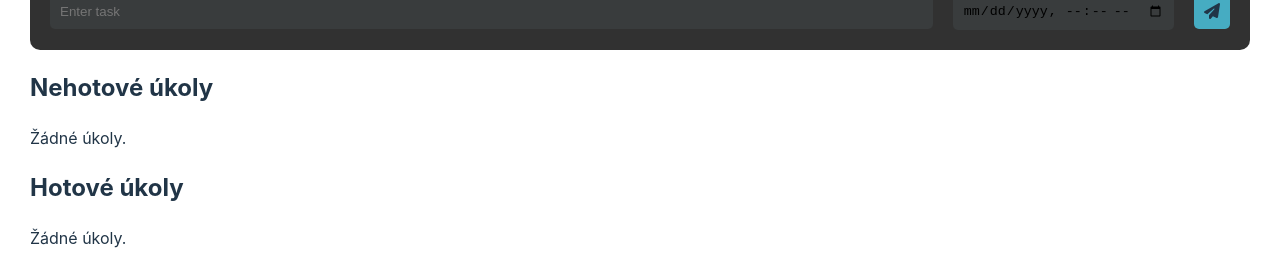
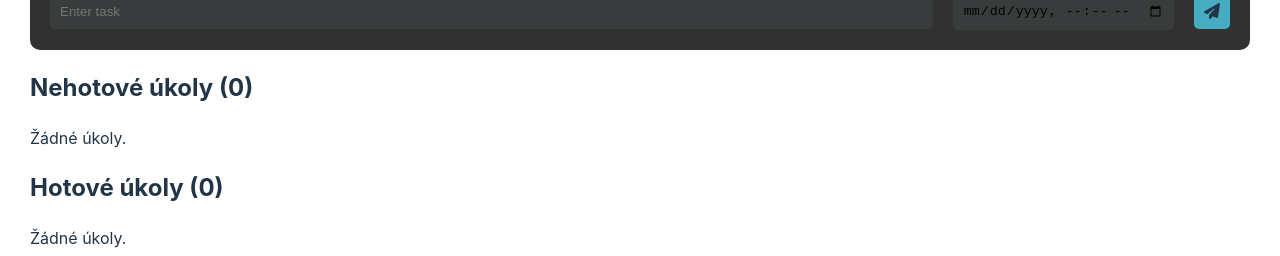
Before and after one commit to JedlaTypek/todoapp, a React (Vite) app: page / in a window 1280 px wide. Shown: the part 282-538 px from the top of the page. Built offline with nearby package versions, Linux system fonts and the light colour scheme.

Commit message:
Přidán počet úkolů

```diff
--- a/src/components/TaskList.tsx
+++ b/src/components/TaskList.tsx
@@ -10,20 +10,23 @@ interface Props{
 }
 
 function TaskList({heading, done, tasks, onChangeDone, onRemove}: Props){
+    let count = 0;
+    tasks.forEach((task) => task.done == done ? count++ : null);
     const sortedTasks = tasks.sort((a, b) => {
         // Pokud oba úkoly nemají deadline, považujeme je za rovné
-        if (a.deadline == '' && b.deadline == '') return 0;
+        if (a.deadline == "" && b.deadline == "") return 0;
 
         // Pokud jeden úkol nemá deadline, bude na konci
-        if (a.deadline == '') return 1;
-        if (b.deadline == '') return -1;
+        if (a.deadline == "") return 1;
+        if (b.deadline == "") return -1;
 
-        // Porovnání deadlinů, pokud oba úkoly mají deadline
-        return (a.deadline.getTime() - b.deadline.getTime());
+        const aDeadlineDate = new Date(a.deadline);
+        const bDeadlineDate = new Date(b.deadline);
+        return (aDeadlineDate.getTime() - bDeadlineDate.getTime());
       });
     return(
         <>
-            <h2>{heading}</h2>
+            <h2>{heading + ' (' + count + ')'}</h2>
             <div className={'tasklist' + (done ? ' done' : '')}>
                 {sortedTasks.length === 0 ? 'Žádné úkoly.' : sortedTasks.map((task, index) => (task.done == done ? <TaskItem onRemove={onRemove} onChangeDone={onChangeDone} key={index} index={index} name={task.name} deadline={task.deadline} done={done}/> : null))}
             </div>
```
